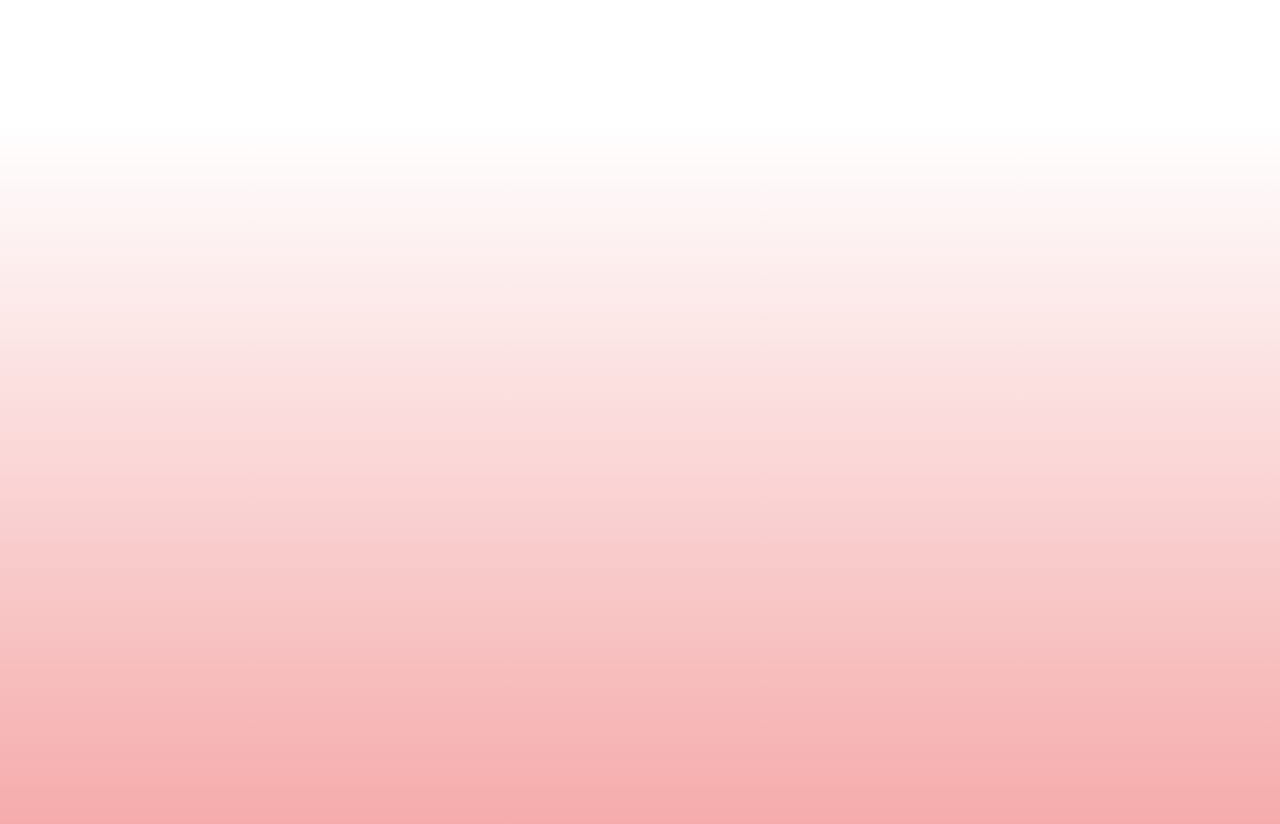
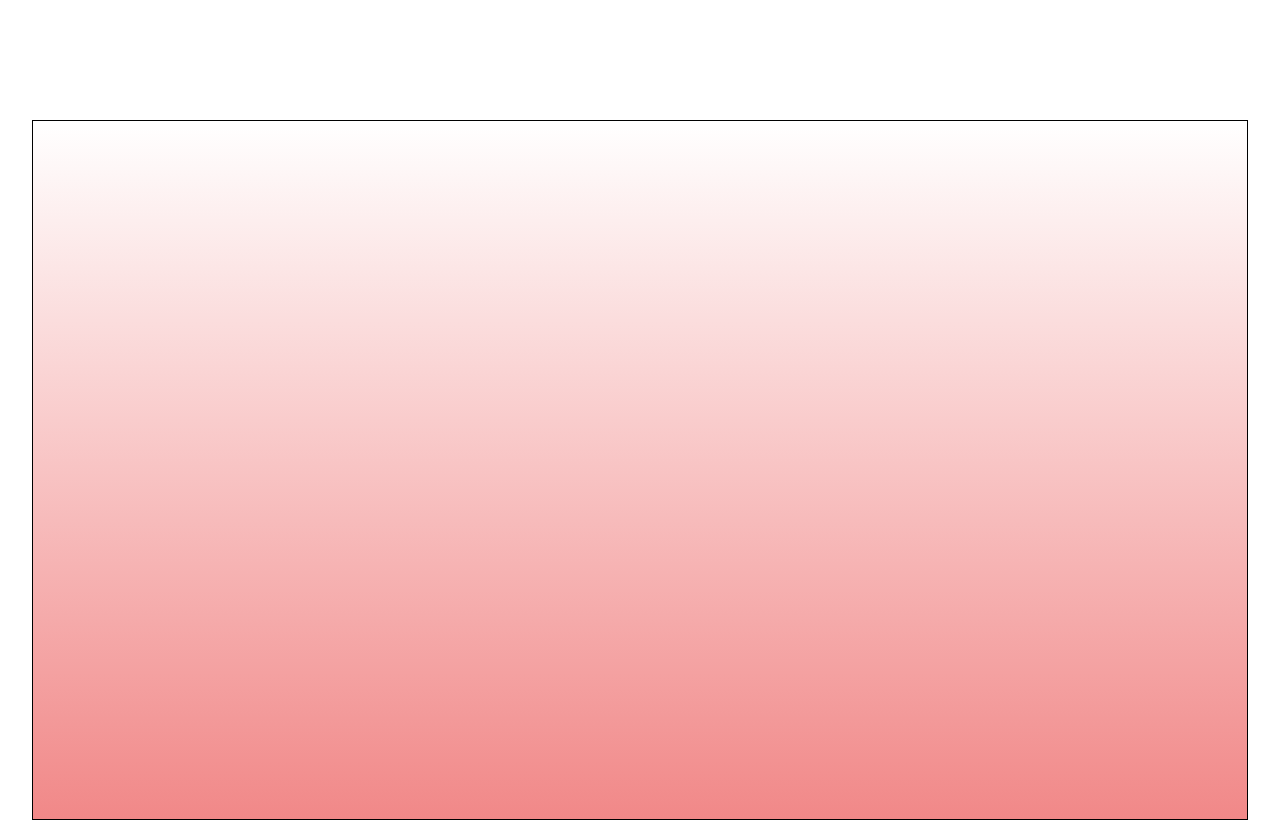
Before and after one commit to dev-awal/dev-awal-portfolio, a plain HTML site: page index.html in a window 1280 px wide. Shown: the part 1120-1944 px from the top of the page. Drawn offline with Linux system fonts and the light colour scheme.

Commit message:
add my cv and scroll button

```diff
--- a/index.html
+++ b/index.html
@@ -19,8 +19,8 @@
             <ul>
                 <!-- <li><a href="Home">Home</a></li> -->
                 <!-- <li><a href="About">About</a></li> -->
-                <li><a href="Portfolio">Portfolio</a></li>
-                <li><a href="Contact">Contact</a></li>
+                <li><a href="#portfolio">Portfolio</a></li>
+                <li><a href="">Contact</a></li>
             </ul>
         </div>
     </section>
@@ -31,7 +31,7 @@
             <h1><b>I'm Mohammed Awal Hamza</b></h1><br>
             <h3>Aspiring Software Developer</h3><br>
             <!-- <p>A young enthusiast, with a knack for curiosity, looking to explore the opportunities for growth in Software Developement.</p> <br> -->
-            <button id="hire"><a href="#">Hire me</a></button>
+            <button id="hire"><a href="files/Web dev_Hamza Mohammed Awal.pdf">Hire me</a></button>
         </div>
         <div id="body-pt2"><img src="img/f3.jpg" alt=""></div>
     </section>
@@ -44,8 +44,11 @@
             </div>
           </div>
 
-    <section class="portfolio">
-
+    <section class="projects" >
+        <div id="project">
+            <div id="project-wrapper"></div>
+            <div id="project-name"></div>
+        </div>
     </section>
 </body>
 </html>
--- a/style.css
+++ b/style.css
@@ -3,6 +3,10 @@
     padding: 0;
     box-sizing: border-box;
     font-family: 'Montserrat', sans-serif;
+}
+
+html {
+    scroll-behavior: smooth;
 }
 
 #header {
@@ -114,12 +118,13 @@ button a:hover {
     padding-top: 20px;
 }
 
-.portfolio {
-    height: 1000px;
+#project {
+    max-width: 95%;
+    border: 1px solid black;
+    height: 700px;
+    margin: 0 auto;
     background: linear-gradient(white, #f18888);
 }
-
-
 
 
 /*pratcicing media queries. to be deleted later*/
```
Also changed, not shown: portfolio.css (line endings or trailing spaces), 1 other file.
